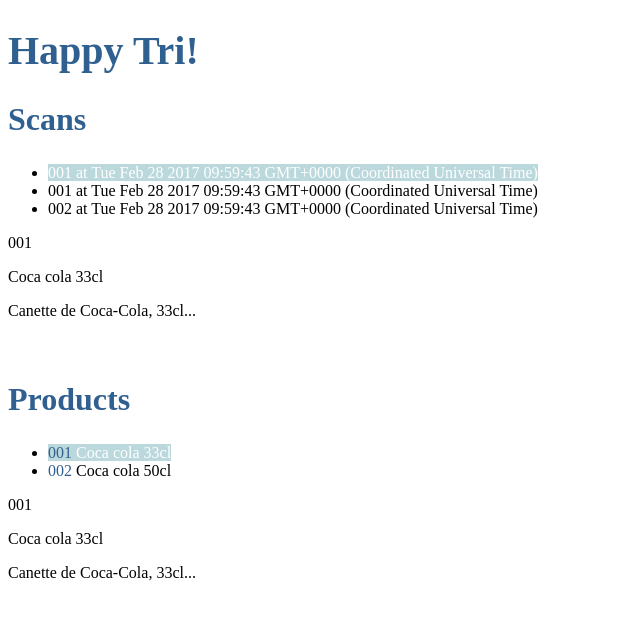
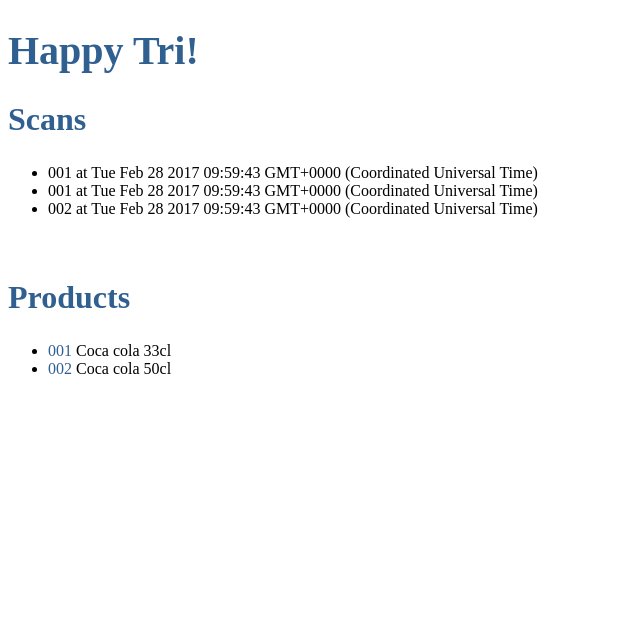
Before and after one commit to ajeans/sandbox, an Angular app in the folder sandbox-web/: page /products in a window 1280 px wide. Shown: the top 618 px of the page, without its empty margins (0-640 px from the left). Built offline with nearby package versions, Linux system fonts and the light colour scheme.

Commit message:
Extract scan list and product list featrues from app comp and into scans comp and products comp. Still not sure how the selection of a product or a scan is communicated to the rest of the app.

```diff
--- a/sandbox-web/src/app/app.component.html
+++ b/sandbox-web/src/app/app.component.html
@@ -2,23 +2,13 @@
   {{title}}
 </h1>
 <h2>Scans</h2>
-<ul class="scans">
-  <li *ngFor="let scan of scans"
-      (click)="onScanSelect(scan)">
-    <app-scan [scan]="scan" [class.selected]="scan === selectedScan"></app-scan>
-  </li>
-</ul>
+<app-scans></app-scans>
 <div *ngIf="selectedScan">
   <app-product-details [product]="selectedScan.product"></app-product-details>
 </div>
 <br/>
 <h2>Products</h2>
-<ul class="products">
-  <li *ngFor="let product of products"
-      (click)="onProductSelect(product)">
-    <app-product [product]="product" [class.selected]="product === selectedProduct"></app-product>
-  </li>
-</ul>
+<app-products></app-products>
 <div *ngIf="selectedProduct">
   <app-product-details [product]="selectedProduct"></app-product-details>
 </div>
--- a/sandbox-web/src/app/app.component.ts
+++ b/sandbox-web/src/app/app.component.ts
@@ -1,43 +1,24 @@
 import {Component, OnInit} from "@angular/core";
 import {Product} from "./model/product";
 import {Scan} from "./model/scan";
-import {ProductService} from "./services/product.service";
-import {ScanService} from "./services/scan.service";
 
 @Component({
   selector: 'app-root',
   templateUrl: './app.component.html',
-  styleUrls: ['./app.component.css'],
-  providers: [ProductService, ScanService]
+  styleUrls: ['./app.component.css']
 })
 export class AppComponent implements  OnInit {
   title = 'Happy Tri!';
-  products : Product[];
-  scans : Scan[];
-  selectedProduct = null;
-  selectedScan = null;
+  //selectedProduct = null;
+  //selectedScan = null;
 
-  constructor(private productService: ProductService, private scanService: ScanService) { }
+  constructor() { }
 
   ngOnInit(): void {
-    this.initProducts();
-    this.initScans();
+    // Nothing yet
   }
 
-  initProducts(): void {
-    this.productService.getProducts().then(products => {
-      this.products = products;
-      this.selectedProduct = this.products[0];
-    });
-  }
-
-  initScans(): void {
-    this.scanService.getScans().then(scans => {
-      this.scans = scans;
-      this.selectedScan = this.scans[0];
-    });
-  }
-
+  /*
   onProductSelect(product: Product): void {
     this.selectedProduct = product;
   }
@@ -45,4 +26,5 @@ export class AppComponent implements  OnInit {
   onScanSelect(scan: Scan): void {
     this.selectedScan = scan;
   }
+  */
 }
--- a/sandbox-web/src/app/app.module.ts
+++ b/sandbox-web/src/app/app.module.ts
@@ -7,13 +7,17 @@ import { AppComponent } from './app.component';
 import { ProductComponent } from './product/product.component';
 import { ProductDetailsComponent } from './product/product-details.component';
 import { ScanComponent } from './scan/scan.component';
+import { ProductsComponent } from './product/products.component';
+import { ScansComponent } from './scan/scans.component';
 
 @NgModule({
   declarations: [
     AppComponent,
     ProductComponent,
     ProductDetailsComponent,
-    ScanComponent
+    ScanComponent,
+    ProductsComponent,
+    ScansComponent
   ],
   imports: [
     BrowserModule,
--- /dev/null
+++ b/sandbox-web/src/app/product/products.component.html
@@ -0,0 +1,6 @@
+<ul class="products">
+  <li *ngFor="let product of products"
+      (click)="onProductSelect(product)">
+    <app-product [product]="product" [class.selected]="product === selectedProduct"></app-product>
+  </li>
+</ul>
--- /dev/null
+++ b/sandbox-web/src/app/product/products.component.ts
@@ -0,0 +1,34 @@
+import { Component, OnInit } from '@angular/core';
+import {Product} from "../model/product";
+import {ProductService} from "../services/product.service";
+
+@Component({
+  selector: 'app-products',
+  templateUrl: 'products.component.html',
+  styleUrls: ['products.component.css'],
+  providers: [ProductService]
+
+})
+export class ProductsComponent implements OnInit {
+
+  products : Product[];
+  selectedProduct = null;
+
+  constructor(private productService: ProductService) { }
+
+  ngOnInit(): void {
+    this.initProducts();
+  }
+
+  initProducts(): void {
+    this.productService.getProducts().then(products => {
+      this.products = products;
+      this.selectedProduct = this.products[0];
+    });
+  }
+
+  onProductSelect(product: Product): void {
+    this.selectedProduct = product;
+  }
+
+}
--- /dev/null
+++ b/sandbox-web/src/app/scan/scans.component.html
@@ -0,0 +1,6 @@
+<ul class="scans">
+  <li *ngFor="let scan of scans"
+      (click)="onScanSelect(scan)">
+    <app-scan [scan]="scan" [class.selected]="scan === selectedScan"></app-scan>
+  </li>
+</ul>
--- /dev/null
+++ b/sandbox-web/src/app/scan/scans.component.ts
@@ -0,0 +1,33 @@
+import { Component, OnInit } from '@angular/core';
+import {Scan} from "../model/scan";
+import {ScanService} from "../services/scan.service";
+
+@Component({
+  selector: 'app-scans',
+  templateUrl: 'scans.component.html',
+  styleUrls: ['scans.component.css'],
+  providers: [ScanService]
+})
+export class ScansComponent implements OnInit {
+
+  scans : Scan[];
+  selectedScan = null;
+
+  constructor(private scanService: ScanService) { }
+
+  ngOnInit(): void {
+    this.initScans();
+  }
+
+  initScans(): void {
+    this.scanService.getScans().then(scans => {
+      this.scans = scans;
+      this.selectedScan = this.scans[0];
+    });
+  }
+
+  onScanSelect(scan: Scan): void {
+    this.selectedScan = scan;
+  }
+
+}
```
Also changed, not shown: sandbox-web/src/app/product/products.component.css (added), sandbox-web/src/app/scan/scans.component.css (added), 2 other files (tests, documents, lock files or other folders).
